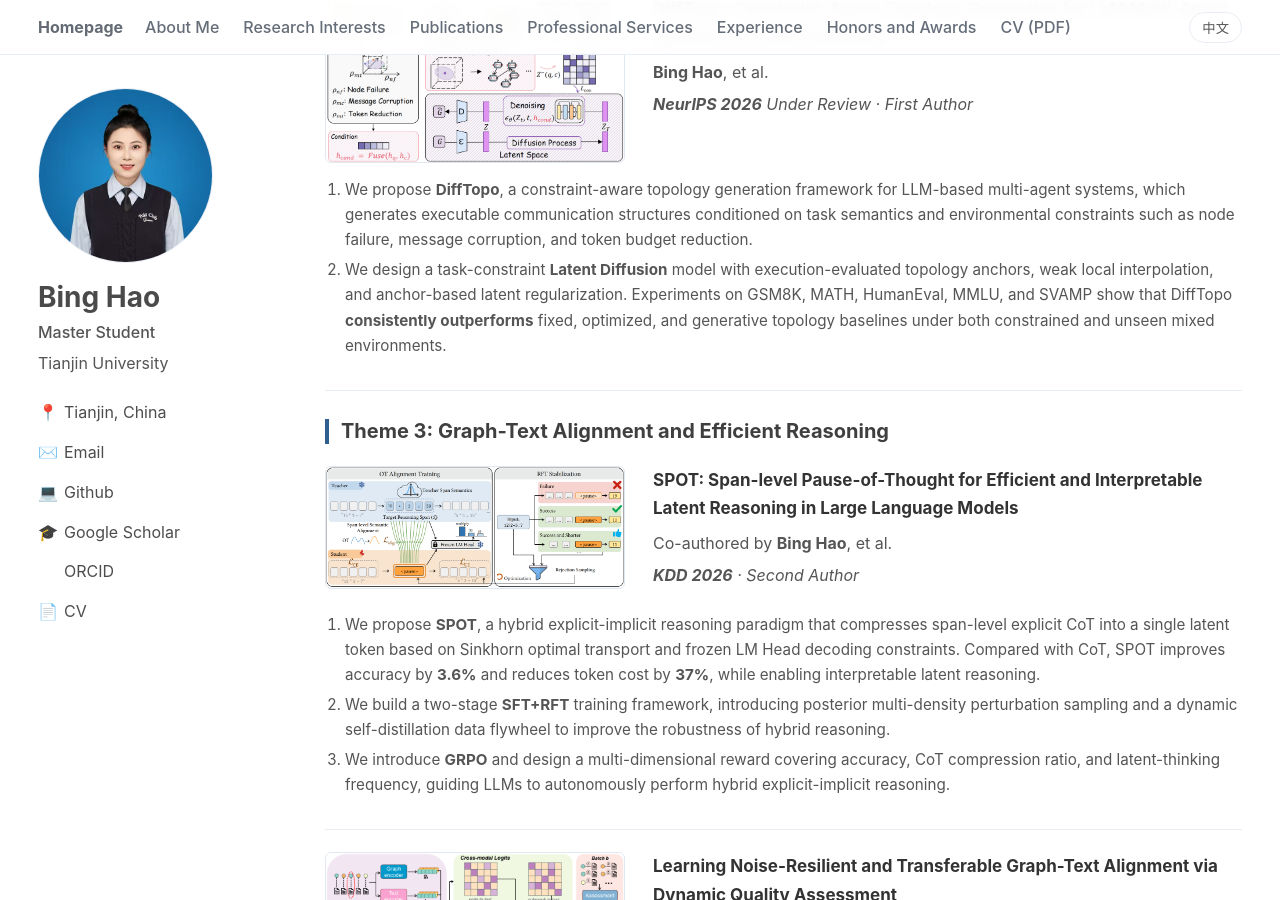
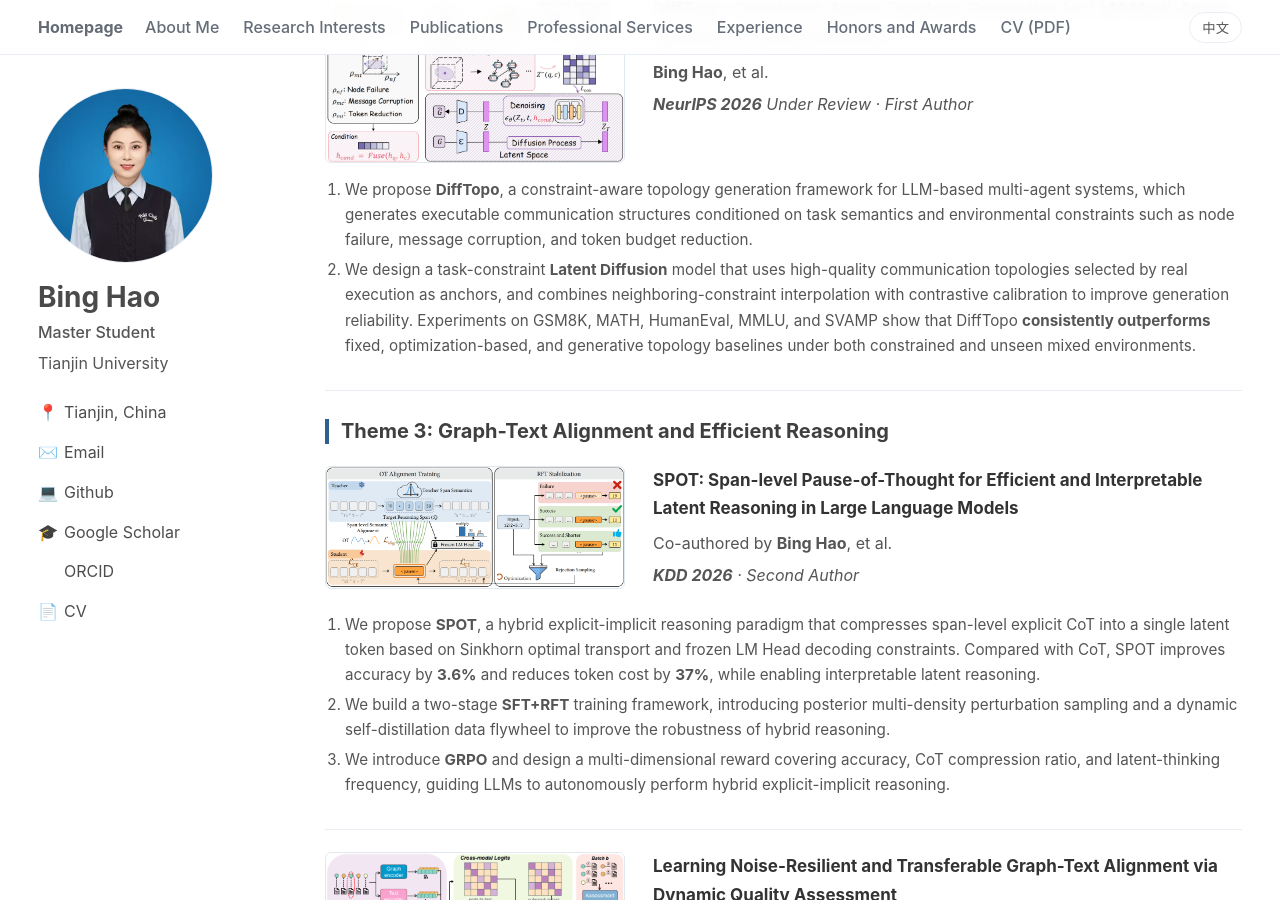
Before and after one commit to haobing-tju/haobing-tju.github.io, a Jekyll site: the page built from _pages/about.md, in a window 1280 px wide and 900 px high, scrolled down 2775 px. Built offline with Jekyll 4.4.1, drawn with Linux system fonts in a browser that asks for light colours; a style sheet for code colours, icons or effects is not loaded.

Commit message:
Update about.md

```diff
--- a/_pages/about.md
+++ b/_pages/about.md
@@ -252,14 +252,14 @@
   <div class="pub-desc lang-en block">
     <ol class="pub-points">
       <li>We propose <strong>DiffTopo</strong>, a constraint-aware topology generation framework for LLM-based multi-agent systems, which generates executable communication structures conditioned on task semantics and environmental constraints such as node failure, message corruption, and token budget reduction.</li>
-      <li>We design a task-constraint <strong>Latent Diffusion</strong> model with execution-evaluated topology anchors, weak local interpolation, and anchor-based latent regularization. Experiments on GSM8K, MATH, HumanEval, MMLU, and SVAMP show that DiffTopo <strong>consistently outperforms</strong> fixed, optimized, and generative topology baselines under both constrained and unseen mixed environments.</li>
+      <li>We design a task-constraint <strong>Latent Diffusion</strong> model that uses high-quality communication topologies selected by real execution as anchors, and combines neighboring-constraint interpolation with contrastive calibration to improve generation reliability. Experiments on GSM8K, MATH, HumanEval, MMLU, and SVAMP show that DiffTopo <strong>consistently outperforms</strong> fixed, optimization-based, and generative topology baselines under both constrained and unseen mixed environments.</li>
     </ol>
   </div>
 
   <div class="pub-desc lang-zh block">
     <ol class="pub-points">
       <li>提出 <strong>DiffTopo</strong> 约束感知通信拓扑生成框架，面向 LLM 多智能体系统，根据任务语义与节点失效、消息污染、Token 预算受限等环境约束生成可执行通信结构。</li>
-      <li>设计任务-约束 <strong>Latent Diffusion</strong> 模型，结合执行评估拓扑 Anchor、弱局部插值与 anchor-based latent regularization。实验在 GSM8K、MATH、HumanEval、MMLU 和 SVAMP 上表明，DiffTopo 在受限环境与未见混合约束下均<strong>稳定优于</strong>固定式、优化式和生成式拓扑基线。</li>
+      <li>设计任务-约束 <strong>Latent Diffusion</strong> 模型，利用真实执行筛选出的高质量通信拓扑作为锚点，结合邻近约束插值与对比学习校准提升生成可靠性。实验在 GSM8K、MATH、HumanEval、MMLU 和 SVAMP 上表明，DiffTopo 在受限环境与未见混合约束下均<strong>稳定优于</strong>固定式、优化式和生成式拓扑基线。</li>
     </ol>
   </div>
 </div>
```
